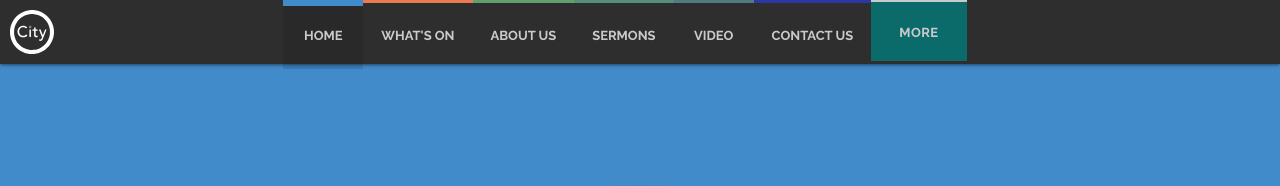
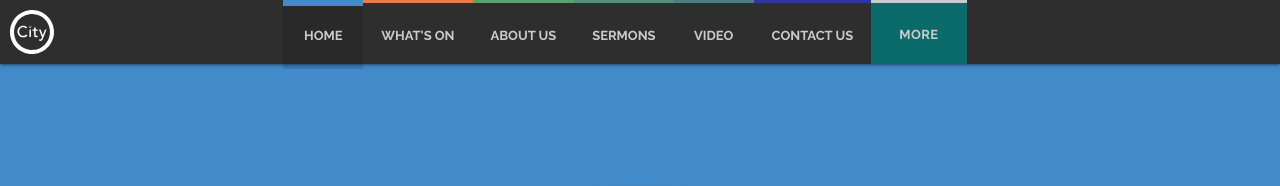
Before and after one commit to woodcock3/citychurch, a Jekyll site: the page built from index.html, in a window 1280 px wide. Shown: the top 186 px of the page. Built offline with Jekyll 4.4.1, drawn with Linux system fonts in a browser that asks for light colours.

Commit message:
Update _custom.sass

```diff
--- a/stylesheets/_sass/_custom.sass
+++ b/stylesheets/_sass/_custom.sass
@@ -25,12 +25,12 @@
       opacity: .75
       font-weight: 600
       border-top: 3px solid #fff
-      height: 62px
-      line-height: 62px
+      height: 64px
+      line-height: 64px
       vertical-align: none
       box-shadow: 0 0px 0px 0 rgba(0,0,0,0),0 0px 0px 0 rgba(0,0,0,0)
       border-radius: 0px
-      transform: translate(-15px,-5px)
+      transform: translate(-15px,-3px)
   #events
     .icon img
       width: 55%
```
